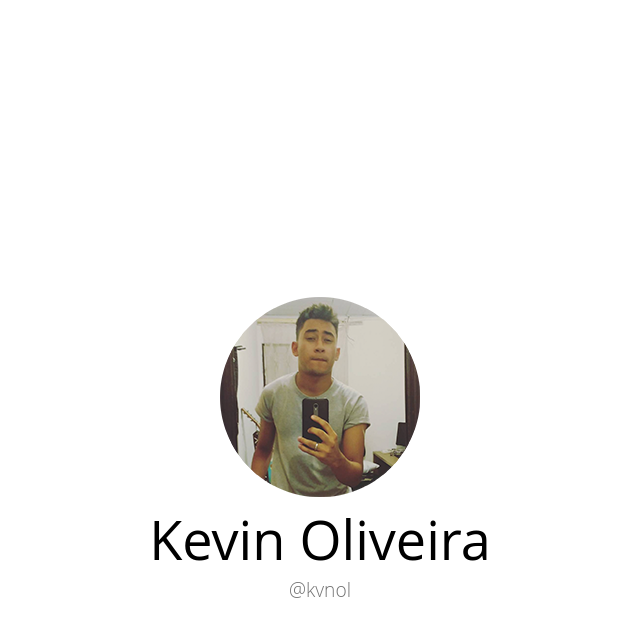
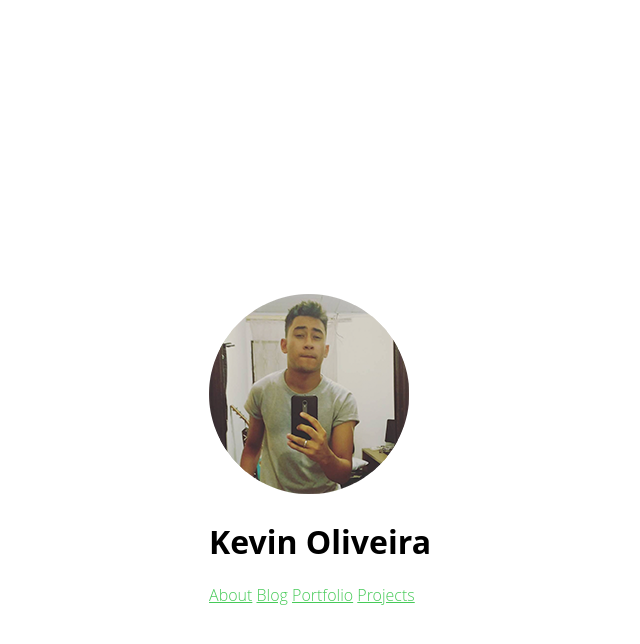
Before and after one commit to kvnol/kevinoliveira.com.br, a Jekyll site: the page built from index.html, in a window 1280 px wide. Shown: the top 644 px of the page, without its empty margins (320-960 px from the left). Built offline with Jekyll 4.4.1, drawn with Linux system fonts in a browser that asks for light colours; some web fonts are replaced.

Commit message:
Reestructure header

```diff
--- a/_includes/header.html
+++ b/_includes/header.html
@@ -1,5 +1,22 @@
-<header class="masthead">
-  <a href="{{ site.url }}"><img src="/assets/img/kvnol.png" alt="{{ site.title }}" class="masthead-img"></a>
-  <h1 class="masthead-title">{{ site.title }}</h1>
-  <h2 class="masthead-subtitle">{{ site.subtitle }}</h2>
+<header class="header">
+  <div class="logo">
+    <a href="{{ site.url }}"><img src="/assets/img/kvnol.png" alt="{{ site.title }}" class="logo-img"></a>
+    <h1 class="logo-title">
+      <span class="logo-title_firstname">Kevin</span>
+      <span class="logo-title_lastname">Oliveira</span>
+    </h1>
+  </div>
+
+  <nav class="menu-list">
+    <a href="/about" class="menu-item">About</a>
+    <a href="/blog" class="menu-item">Blog</a>
+    <a href="/portfolio" class="menu-item">Portfolio</a>
+    <a href="/projects" class="menu-item">Projects</a>
+  </nav>
+
+  <nav class="social-list">
+    <a href="https://github.com/{{ site.user }}" class="social-item" title="GitHub"></a>
+    <a href="https://twitter.com/{{ site.user }}" class="social-item" title="Twitter"></a>
+    <a href="https://facebook.com/{{ site.user }}" class="social-item" title="Facebook"></a>
+  </nav>
 </header>
```
